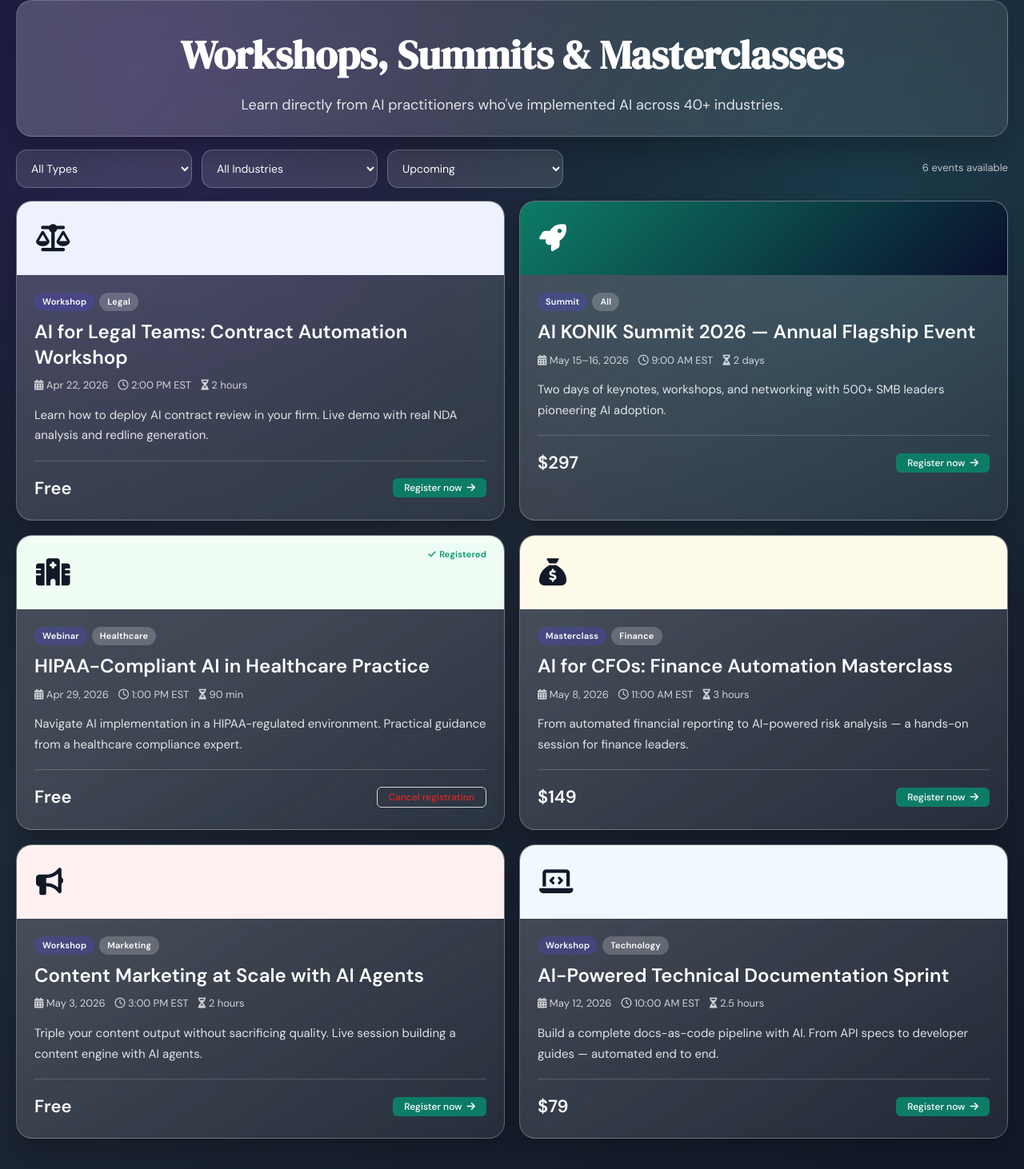
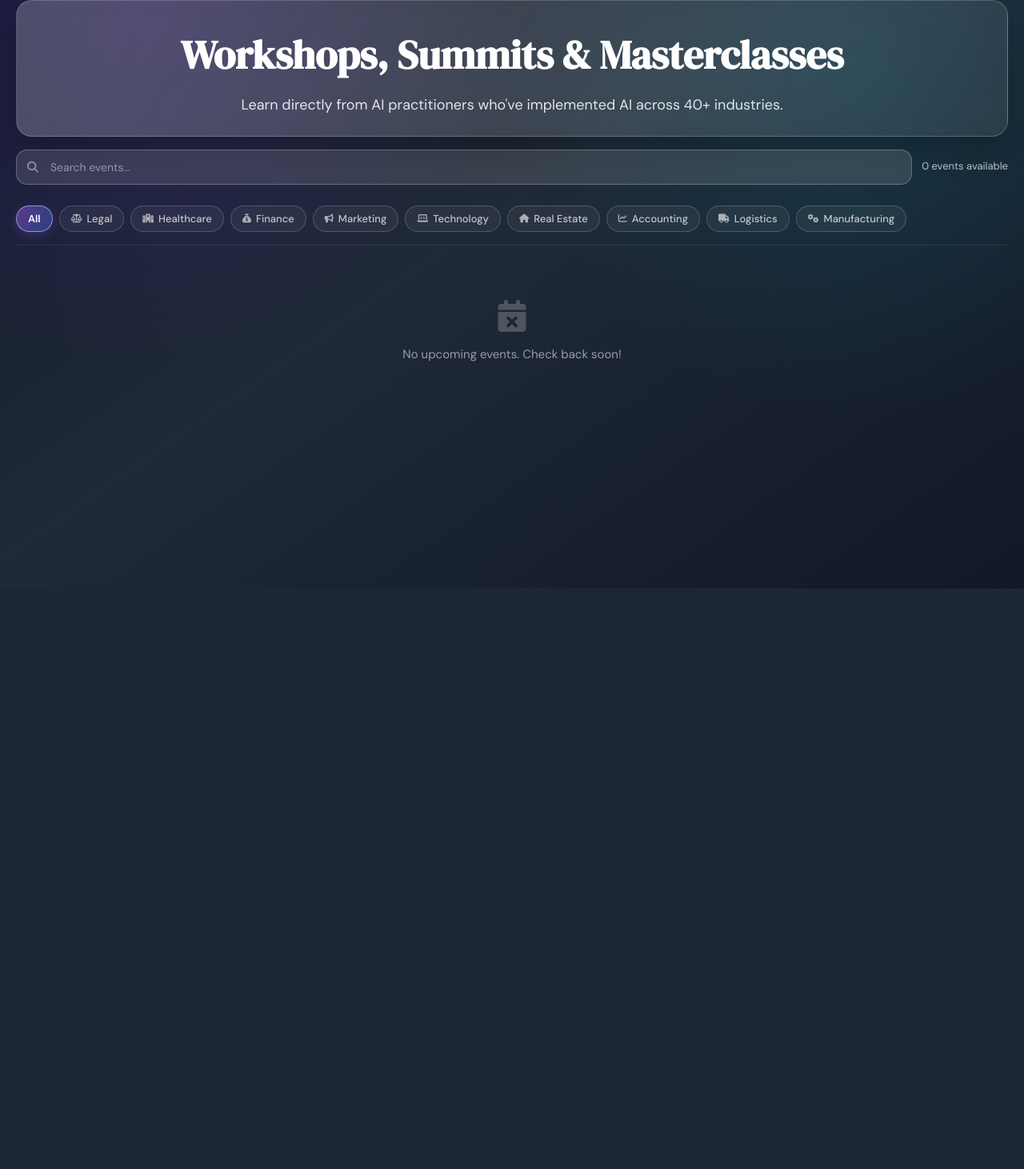
Before and after one commit to IRCHrocks25/AI_Konik, a Django app: page /events/ in a window 1280 px wide. Shown: the part 64-1526 px from the top of the page at 80% size. After the commit the page ends 800 px from the top, so only its background shows below. Run offline with Django 4.2, Linux system fonts and the light colour scheme; data comes from the database, SQL or seed files in the repository; data that the repository does not hold is empty; some libraries are stand-ins or nearby versions.

Commit message:
Phase 9 Chunk 9.3: events.html + tools.html public pages cutover to API

```diff
--- a/myApp/templates/events.html
+++ b/myApp/templates/events.html
@@ -11,35 +11,35 @@
 .hero{text-align:center;padding:28px 24px 24px;margin-bottom:16px}
 .hero h1{margin:0 0 8px;font-family:'DM Serif Display',serif;color:#fff;font-size:clamp(34px,4vw,50px)}
 .hero p{margin:0 auto;max-width:900px;color:rgba(255,255,255,.86);font-size:18px;line-height:1.6}
-.controls{margin-bottom:16px;display:grid;grid-template-columns:repeat(3, minmax(180px, 220px)) 1fr;gap:12px;align-items:center}
-.filter-select{border:1px solid rgba(255,255,255,.24);background:rgba(255,255,255,.12);color:#fff;padding:13px 14px;border-radius:14px;cursor:pointer;font-size:14px}
-.filter-select option{color:#111827}
-.results-hint{justify-self:end;color:rgba(255,255,255,.72);font-size:13px}
-.events-grid{display:grid;grid-template-columns:repeat(2,minmax(0,1fr));gap:18px}
-.event-card{border:1px solid rgba(255,255,255,.24);border-radius:20px;overflow:hidden;transition:all .2s;background:linear-gradient(150deg, rgba(255,255,255,.2), rgba(255,255,255,.07));box-shadow:0 10px 28px rgba(0,0,0,.22);backdrop-filter:blur(6px)}
+.ev-controls-row{display:flex;align-items:center;gap:12px;margin-bottom:12px;flex-wrap:wrap}
+.ev-search-wrap{position:relative;flex:1;min-width:220px}
+.ev-search-icon{position:absolute;left:14px;top:50%;transform:translateY(-50%);color:rgba(255,255,255,.45);font-size:14px;pointer-events:none}
+.ev-search-input{width:100%;padding:12px 14px 12px 42px;border:1px solid rgba(255,255,255,.24);background:rgba(255,255,255,.12);color:#fff;border-radius:14px;font-size:14px;font-family:inherit;outline:none;box-sizing:border-box;transition:border-color .15s}
+.ev-search-input::placeholder{color:rgba(255,255,255,.45)}
+.ev-search-input:focus{border-color:rgba(168,85,247,.55)}
+.results-hint{color:rgba(255,255,255,.72);font-size:13px;white-space:nowrap}
+@keyframes shimmer{from{opacity:.55}to{opacity:1}}
+.industry-row{display:flex;flex-wrap:wrap;gap:8px;padding:14px 0 16px;margin-bottom:4px;border-bottom:1px solid rgba(255,255,255,.08)}
+.ind-filter{border:1px solid rgba(255,255,255,.18);background:rgba(255,255,255,.05);color:rgba(255,255,255,.72);padding:7px 14px;border-radius:999px;cursor:pointer;font-size:13px;font-weight:500;font-family:inherit;display:inline-flex;align-items:center;gap:6px;transition:all .15s}
+.ind-filter i{font-size:11px;opacity:.85}
+.ind-filter:hover{background:rgba(255,255,255,.12);color:#fff}
+.ind-filter.active{border-color:rgba(214,203,255,.6);background:linear-gradient(120deg,rgba(168,85,247,.45),rgba(59,130,246,.35));color:#fff;font-weight:600;box-shadow:0 4px 14px rgba(139,92,246,.25)}
+.ind-filter.active i{opacity:1}
+.ind-skel{display:inline-block;border-radius:999px;background:rgba(255,255,255,.09);animation:shimmer 1.1s ease-in-out infinite alternate}
+.events-grid{display:grid;grid-template-columns:repeat(2,minmax(0,1fr));gap:18px;margin-top:16px}
+.event-card{border:1px solid rgba(255,255,255,.24);border-radius:20px;overflow:hidden;transition:all .2s;background:linear-gradient(150deg,rgba(255,255,255,.2),rgba(255,255,255,.07));box-shadow:0 10px 28px rgba(0,0,0,.22);backdrop-filter:blur(6px)}
 .event-card:hover{transform:translateY(-3px);border-color:rgba(255,255,255,.45);box-shadow:0 14px 35px rgba(0,0,0,.3)}
 .event-banner{height:92px;display:flex;align-items:center;padding:0 24px;font-size:34px;position:relative}
+.event-banner-img{width:100%;height:100%;object-fit:cover;display:block}
 .event-body{padding:22px}
 .event-title{font-size:24px;font-weight:600;color:#fff;line-height:1.3;margin-bottom:10px}
 .event-meta{display:flex;gap:12px;font-size:13px;color:rgba(255,255,255,.76);margin-bottom:14px;flex-wrap:wrap}
-.event-desc{font-size:15px;color:rgba(255,255,255,.86);line-height:1.7;margin-bottom:18px}
-.event-footer{display:flex;align-items:center;justify-content:space-between;padding-top:16px;border-top:1px solid rgba(255,255,255,.18)}
-.event-price{font-size:22px;font-weight:700;color:#fff}
-.seats-badge{font-size:11px;padding:3px 8px;background:rgba(251,191,36,.24);color:#fde68a;border-radius:20px;font-weight:600;margin-top:4px;display:inline-block}
-.badge-navy{background:rgba(79,70,229,.28);color:#fff}
-.reg-modal{display:none;position:fixed;inset:0;background:rgba(0,0,0,.55);z-index:200;align-items:center;justify-content:center}
-.reg-modal.open{display:flex}
-.reg-modal-box{background:#fff;border-radius:20px;padding:32px;width:440px;max-width:90vw;box-shadow:var(--shadow2)}
-@media(max-width:980px){
-  .controls{grid-template-columns:1fr 1fr}
-  .results-hint{justify-self:start}
-  .events-grid{grid-template-columns:1fr}
-}
-@media(max-width:680px){
-  .portal-wrap{padding:96px 14px 28px}
-  .controls{grid-template-columns:1fr}
-  .hero p{font-size:16px}
-}
+.event-desc{font-size:15px;color:rgba(255,255,255,.86);line-height:1.7;margin-bottom:18px;display:-webkit-box;-webkit-line-clamp:3;-webkit-box-orient:vertical;overflow:hidden}
+.event-footer{display:flex;align-items:center;justify-content:space-between;padding-top:16px;border-top:1px solid rgba(255,255,255,.18);min-height:40px}
+.ev-skel-banner{background:rgba(255,255,255,.08);animation:shimmer 1.2s ease-in-out infinite alternate}
+.ev-skel-line{border-radius:4px;animation:shimmer 1.2s ease-in-out infinite alternate}
+@media(max-width:980px){.events-grid{grid-template-columns:1fr}}
+@media(max-width:680px){.portal-wrap{padding:96px 14px 28px}.hero p{font-size:16px}}
 </style>
 </head>
 <body class="dark-app">
@@ -96,123 +96,219 @@
   applyImpersonationBanner(d);
 }).catch(()=>{});
 </script>
+
 <div class="page-shell portal-wrap">
   <section class="hero glass">
-    <h1>Workshops, Summits & Masterclasses</h1>
+    <h1>Workshops, Summits &amp; Masterclasses</h1>
     <p>Learn directly from AI practitioners who've implemented AI across 40+ industries.</p>
   </section>
   <div>
-    <div class="controls">
-      <select class="filter-select"><option>All Types</option><option>Workshop</option><option>Summit</option><option>Webinar</option><option>Masterclass</option></select>
-      <select class="filter-select"><option>All Industries</option><option>Legal</option><option>Healthcare</option><option>Finance</option><option>Marketing</option></select>
-      <select class="filter-select"><option>Upcoming</option><option>This Week</option><option>This Month</option></select>
-      <div class="results-hint" id="results-hint">0 events available</div>
+    <div class="ev-controls-row">
+      <div class="ev-search-wrap">
+        <i class="fa-solid fa-magnifying-glass ev-search-icon"></i>
+        <input type="text" id="ev-search" class="ev-search-input" placeholder="Search events…" autocomplete="off">
+      </div>
+      <span class="results-hint" id="results-hint"></span>
     </div>
+    <section class="industry-row" id="ind-filters"></section>
     <div class="events-grid" id="events-grid"></div>
-  </div>
-</div>
-
-<div class="reg-modal" id="reg-modal">
-  <div class="reg-modal-box">
-    <h2 style="font-family:'DM Serif Display',serif;font-size:22px;color:var(--navy);margin-bottom:6px" id="modal-title">Register for Event</h2>
-    <p style="font-size:13px;color:var(--slate);margin-bottom:20px">You'll receive a Zoom link and calendar invite within 5 minutes of registering.</p>
-    <div id="modal-free">
-      <div style="background:var(--teal-light);border-radius:10px;padding:14px 16px;margin-bottom:20px;font-size:13px;color:var(--teal);font-weight:500"><i class="fa-solid fa-check"></i> This is a free event — one click to register</div>
-      <button class="btn btn-teal btn-lg" style="width:100%;justify-content:center" onclick="completeReg()">Register now — it's free</button>
-    </div>
-    <div id="modal-paid" style="display:none">
-      <div class="form-group"><label class="form-label">Card number</label><input class="form-input" placeholder="4242 4242 4242 4242"></div>
-      <div style="display:grid;grid-template-columns:1fr 1fr;gap:12px">
-        <div class="form-group"><label class="form-label">Expiry</label><input class="form-input" placeholder="MM/YY"></div>
-        <div class="form-group"><label class="form-label">CVC</label><input class="form-input" placeholder="123"></div>
-      </div>
-      <button class="btn btn-teal btn-lg" style="width:100%;justify-content:center" onclick="completeReg()" id="pay-btn">Pay &amp; Register</button>
-    </div>
-    <button class="btn btn-ghost" style="width:100%;justify-content:center;margin-top:10px" onclick="closeReg()">Cancel</button>
   </div>
 </div>
 
 <div class="toast" id="toast"></div>
 
 <script>
-const EVENTS=[
-  {id:1,emoji:'<i class="fa-solid fa-scale-balanced"></i>',bg:'#EEF2FF',title:'AI for Legal Teams: Contract Automation Workshop',type:'Workshop',date:'Apr 22, 2026',time:'2:00 PM EST',duration:'2 hours',industry:'Legal',desc:'Learn how to deploy AI contract review in your firm. Live demo with real NDA analysis and redline generation.',price:0,seats:8,cap:30,registered:false},
-  {id:2,emoji:'<i class="fa-solid fa-rocket"></i>',bg:'linear-gradient(135deg,#0D7C66,#0A0F2C)',title:'AI KONIK Summit 2026 — Annual Flagship Event',type:'Summit',date:'May 15–16, 2026',time:'9:00 AM EST',duration:'2 days',industry:'All',desc:'Two days of keynotes, workshops, and networking with 500+ SMB leaders pioneering AI adoption.',price:297,seats:42,cap:500,registered:false},
-  {id:3,emoji:'<i class="fa-solid fa-hospital"></i>',bg:'#F0FDF4',title:'HIPAA-Compliant AI in Healthcare Practice',type:'Webinar',date:'Apr 29, 2026',time:'1:00 PM EST',duration:'90 min',industry:'Healthcare',desc:'Navigate AI implementation in a HIPAA-regulated environment. Practical guidance from a healthcare compliance expert.',price:0,seats:67,cap:200,registered:true},
-  {id:4,emoji:'<i class="fa-solid fa-sack-dollar"></i>',bg:'#FFFBEB',title:'AI for CFOs: Finance Automation Masterclass',type:'Masterclass',date:'May 8, 2026',time:'11:00 AM EST',duration:'3 hours',industry:'Finance',desc:'From automated financial reporting to AI-powered risk analysis — a hands-on session for finance leaders.',price:149,seats:12,cap:40,registered:false},
-  {id:5,emoji:'<i class="fa-solid fa-bullhorn"></i>',bg:'#FFF1F2',title:'Content Marketing at Scale with AI Agents',type:'Workshop',date:'May 3, 2026',time:'3:00 PM EST',duration:'2 hours',industry:'Marketing',desc:'Triple your content output without sacrificing quality. Live session building a content engine with AI agents.',price:0,seats:24,cap:100,registered:false},
-  {id:6,emoji:'<i class="fa-solid fa-laptop-code"></i>',bg:'#F0F9FF',title:'AI-Powered Technical Documentation Sprint',type:'Workshop',date:'May 12, 2026',time:'10:00 AM EST',duration:'2.5 hours',industry:'Technology',desc:'Build a complete docs-as-code pipeline with AI. From API specs to developer guides — automated end to end.',price:79,seats:5,cap:25,registered:false},
-];
+function escHtml(s){return String(s||'').replace(/[&<>"']/g,function(c){return{'&':'&amp;','<':'&lt;','>':'&gt;','"':'&quot;',"'":'&#39;'}[c]});}
 
-let selectedEvent=null;
-
-function bannerIconColor(bg){
-  const val = (bg || '').toLowerCase();
-  if(val.includes('#0d7c66') || val.includes('#0a0f2c') || val.includes('#0f172a') || val.includes('#1f2937')){
-    return '#ffffff';
-  }
-  if(val.startsWith('linear-gradient')) return '#ffffff';
-  return '#111827';
-}
-
-function renderEvents(){
-  document.getElementById('results-hint').textContent = `${EVENTS.length} events available`;
-  document.getElementById('events-grid').innerHTML=EVENTS.map(e=>{
-    const seatsLeft=e.cap-e.seats;
-    const seatsWarn=seatsLeft<15;
-    const iconColor = bannerIconColor(e.bg);
-    return `
-    <div class="event-card">
-      <div class="event-banner" style="background:${e.bg};color:${iconColor}">${e.emoji}
-        ${e.registered?'<span class="badge badge-green" style="position:absolute;top:12px;right:12px"><i class="fa-solid fa-check"></i> Registered</span>':''}
-      </div>
-      <div class="event-body">
-        <div style="display:flex;gap:6px;margin-bottom:10px">
-          <span class="badge badge-navy">${e.type}</span>
-          <span class="badge badge-gray">${e.industry}</span>
-        </div>
-        <div class="event-title">${e.title}</div>
-        <div class="event-meta">
-          <span><i class="fa-solid fa-calendar-days"></i> ${e.date}</span>
-          <span><i class="fa-regular fa-clock"></i> ${e.time}</span>
-          <span><i class="fa-solid fa-hourglass-half"></i> ${e.duration}</span>
-        </div>
-        <div class="event-desc">${e.desc}</div>
-        <div class="event-footer">
-          <div>
-            <div class="event-price">${e.price===0?'Free':'$'+e.price}</div>
-            ${seatsWarn?`<div class="seats-badge">${seatsLeft} seats left</div>`:''}
-          </div>
-          ${e.registered
-            ?'<button class="btn btn-ghost btn-sm" style="color:var(--red)">Cancel registration</button>'
-            :`<button class="btn btn-teal btn-sm" onclick="openReg(${e.id})">Register now <i class="fa-solid fa-arrow-right"></i></button>`
-          }
-        </div>
-      </div>
-    </div>`;
-  }).join('');
-}
-
-function openReg(id){
-  selectedEvent=EVENTS.find(e=>e.id===id);
-  document.getElementById('modal-title').textContent='Register: '+selectedEvent.title.slice(0,40)+'...';
-  document.getElementById('modal-free').style.display=selectedEvent.price===0?'block':'none';
-  document.getElementById('modal-paid').style.display=selectedEvent.price>0?'block':'none';
-  if(selectedEvent.price>0) document.getElementById('pay-btn').textContent=`Pay $${selectedEvent.price} & Register`;
-  document.getElementById('reg-modal').classList.add('open');
-}
-function closeReg(){document.getElementById('reg-modal').classList.remove('open');}
-function completeReg(){
-  closeReg();
-  selectedEvent.registered=true;
-  renderEvents();
-  showToast("You're registered! Check your email for the Zoom link and calendar invite.",'success');
-}
 function showToast(msg,type=''){
   const t=document.getElementById('toast');
   t.textContent=msg;t.className='toast show '+(type||'');
   setTimeout(()=>t.className='toast',4000);
 }
+
+function fmtEvDate(iso) {
+  if (!iso) return '';
+  const d = new Date(iso);
+  const date = d.toLocaleDateString('en-US', {month:'short', day:'numeric', year:'numeric'});
+  const time = d.toLocaleTimeString('en-US', {hour:'numeric', minute:'2-digit'});
+  return date + ' · ' + time;
+}
+
+// Deterministic banner palette keyed by industry slug
+const EV_BANNER_PAL = {
+  legal:        {bg:'#EEF2FF', color:'#4f46e5'},
+  healthcare:   {bg:'#F0FDF4', color:'#16a34a'},
+  finance:      {bg:'#FFFBEB', color:'#d97706'},
+  marketing:    {bg:'#FFF1F2', color:'#e11d48'},
+  technology:   {bg:'#F0F9FF', color:'#0284c7'},
+  realestate:   {bg:'#FDF4FF', color:'#9333ea'},
+  accounting:   {bg:'#FFF7ED', color:'#ea580c'},
+  logistics:    {bg:'#F0FDF9', color:'#0f9f6e'},
+  manufacturing:{bg:'#FEF9C3', color:'#ca8a04'},
+};
+const EV_DEFAULT_PAL = {bg:'#EEF2FF', color:'#4f46e5'};
+
+let allEvents = [];
+let currentIndustry = '';
+let evSearchVal = '';
+
+// ── INDUSTRY FILTER ──────────────────────────────────────────────────────────
+function initEvIndustryFilters() {
+  const section = document.getElementById('ind-filters');
+  if (!section) return;
+
+  const SKEL_W = [72, 90, 72, 84, 96, 88];
+  section.innerHTML = '<button class="ind-filter active" data-slug="" onclick="filterEvInd(\'\')">All</button>' +
+    SKEL_W.map(function(w) { return '<span class="ind-skel" style="width:' + w + 'px;height:34px"></span>'; }).join('');
+
+  const urlInd = new URLSearchParams(window.location.search).get('industry') || '';
+  if (urlInd) currentIndustry = urlInd;
+
+  fetch('/api/industries', {credentials: 'same-origin'})
+    .then(function(r) { return r.ok ? r.json() : {industries: []}; })
+    .then(function(data) {
+      const industries = data.industries || [];
+      let html = '<button class="ind-filter' + (!currentIndustry ? ' active' : '') + '" data-slug="" onclick="filterEvInd(\'\')">All</button>';
+      for (let i = 0; i < industries.length; i++) {
+        const ind = industries[i];
+        if (!ind.is_active) continue;
+        const active = ind.slug === currentIndustry ? ' active' : '';
+        html += '<button class="ind-filter' + active + '" data-slug="' + escHtml(ind.slug) + '" onclick="filterEvInd(\'' + escHtml(ind.slug) + '\')">' +
+          '<i class="fa-solid ' + escHtml(ind.icon_class || 'fa-briefcase') + '"></i> ' + escHtml(ind.name) + '</button>';
+      }
+      section.innerHTML = html;
+      if (currentIndustry) renderFilteredEvents();
+    })
+    .catch(function() {
+      const s = document.getElementById('ind-filters');
+      if (s) s.innerHTML = '<button class="ind-filter active" data-slug="" onclick="filterEvInd(\'\')">All</button>';
+      showToast('Could not load filters', '');
+    });
+}
+
+function filterEvInd(slug) {
+  currentIndustry = slug;
+  document.querySelectorAll('#ind-filters .ind-filter').forEach(function(b) {
+    b.classList.toggle('active', b.dataset.slug === slug);
+  });
+  renderFilteredEvents();
+}
+
+// ── EVENTS FETCH + RENDER ────────────────────────────────────────────────────
+function evSkeleton() {
+  const card = '<div class="event-card">' +
+    '<div class="event-banner ev-skel-banner"></div>' +
+    '<div class="event-body">' +
+      '<div class="ev-skel-line" style="height:12px;width:55%;background:rgba(255,255,255,.1);margin-bottom:12px"></div>' +
+      '<div class="ev-skel-line" style="height:22px;width:88%;background:rgba(255,255,255,.1);margin-bottom:10px"></div>' +
+      '<div class="ev-skel-line" style="height:13px;width:68%;background:rgba(255,255,255,.07);margin-bottom:10px"></div>' +
+      '<div class="ev-skel-line" style="height:52px;background:rgba(255,255,255,.07)"></div>' +
+    '</div></div>';
+  return card + card + card + card;
+}
+
+async function fetchAndRenderEvents() {
+  const grid = document.getElementById('events-grid');
+  if (!grid) return;
+  grid.innerHTML = evSkeleton();
+
+  try {
+    const r = await fetch('/api/events', {credentials: 'same-origin'});
+    if (!r.ok) throw new Error(r.status);
+    const data = await r.json();
+    allEvents = data.events || [];
+    renderFilteredEvents();
+  } catch(e) {
+    grid.innerHTML = evEmptyState('No upcoming events. Check back soon!');
+    showToast('Could not load events', '');
+  }
+}
+
+function evEmptyState(msg) {
+  return '<div style="grid-column:1/-1;text-align:center;padding:52px 20px;color:rgba(255,255,255,.55)">' +
+    '<i class="fa-solid fa-calendar-xmark" style="font-size:40px;display:block;margin-bottom:16px;opacity:.4"></i>' +
+    '<p style="font-size:15px">' + escHtml(msg) + '</p></div>';
+}
+
+function renderFilteredEvents() {
+  const grid = document.getElementById('events-grid');
+  const hint = document.getElementById('results-hint');
+  if (!grid) return;
+
+  const search = evSearchVal.toLowerCase();
+  const filtered = allEvents.filter(function(ev) {
+    if (currentIndustry && (!ev.industry || ev.industry.slug !== currentIndustry)) return false;
+    if (search && !(ev.title || '').toLowerCase().includes(search)) return false;
+    return true;
+  });
+
+  if (hint) hint.textContent = filtered.length + ' event' + (filtered.length !== 1 ? 's' : '') + ' available';
+
+  if (!filtered.length) {
+    grid.innerHTML = evEmptyState(search || currentIndustry ? 'No events match these filters.' : 'No upcoming events. Check back soon!');
+    return;
+  }
+
+  grid.innerHTML = filtered.map(renderEventCard).join('');
+}
+
+function renderEventCard(ev) {
+  const ind = ev.industry || null;
+  const pal = (ind && EV_BANNER_PAL[ind.slug]) ? EV_BANNER_PAL[ind.slug] : EV_DEFAULT_PAL;
+
+  let bannerHtml;
+  if (ev.image_url) {
+    bannerHtml = '<div class="event-banner" style="padding:0;overflow:hidden">' +
+      '<img src="' + escHtml(ev.image_url) + '" class="event-banner-img" alt="" loading="lazy">' +
+      (ev.is_featured ? '<span class="badge badge-navy" style="position:absolute;top:12px;right:12px;font-size:10px"><i class="fa-solid fa-star"></i> Featured</span>' : '') +
+      '</div>';
+  } else {
+    const iconCls = ind ? escHtml(ind.icon_class || 'fa-calendar-days') : 'fa-calendar-days';
+    bannerHtml = '<div class="event-banner" style="background:' + escHtml(pal.bg) + ';color:' + escHtml(pal.color) + ';justify-content:center;font-size:36px">' +
+      '<i class="fa-solid ' + iconCls + '"></i>' +
+      (ev.is_featured ? '<span class="badge badge-navy" style="position:absolute;top:12px;right:12px;font-size:10px"><i class="fa-solid fa-star"></i> Featured</span>' : '') +
+      '</div>';
+  }
+
+  const meta = [fmtEvDate(ev.event_date), ev.location].filter(Boolean).join(' · ');
+  const typePill = ev.event_type ? '<span class="badge badge-navy">' + escHtml(ev.event_type) + '</span>' : '';
+  const indPill = ind ? '<span class="badge badge-gray">' +
+    '<i class="fa-solid ' + escHtml(ind.icon_class || 'fa-briefcase') + '" style="font-size:10px;margin-right:3px"></i>' +
+    escHtml(ind.name) + '</span>' : '';
+  const pillRow = (typePill || indPill)
+    ? '<div style="display:flex;gap:6px;flex-wrap:wrap;margin-bottom:10px">' + typePill + indPill + '</div>'
+    : '';
+
+  const regBtn = ev.registration_url
+    ? '<a href="' + escHtml(ev.registration_url) + '" target="_blank" rel="noopener noreferrer" class="btn btn-teal btn-sm">Register <i class="fa-solid fa-arrow-right"></i></a>'
+    : '';
+
+  return '<div class="event-card">' +
+    bannerHtml +
+    '<div class="event-body">' +
+      pillRow +
+      '<div class="event-title">' + escHtml(ev.title) + '</div>' +
+      (meta ? '<div class="event-meta"><span><i class="fa-solid fa-calendar-days"></i> ' + escHtml(meta) + '</span></div>' : '') +
+      '<div class="event-desc">' + escHtml(ev.description) + '</div>' +
+      '<div class="event-footer"><div></div>' + regBtn + '</div>' +
+    '</div>' +
+  '</div>';
+}
+
+// ── SEARCH INPUT ─────────────────────────────────────────────────────────────
+let evSearchTimer = null;
+const evSearchEl = document.getElementById('ev-search');
+if (evSearchEl) {
+  evSearchEl.addEventListener('input', function() {
+    clearTimeout(evSearchTimer);
+    evSearchTimer = setTimeout(function() {
+      evSearchVal = evSearchEl.value;
+      renderFilteredEvents();
+    }, 300);
+  });
+}
+
+// ── PROFILE MENU ─────────────────────────────────────────────────────────────
 const pmToggle = document.getElementById('profile-menu-toggle');
 const profileMenu = document.getElementById('profile-menu');
 if(pmToggle && profileMenu){
@@ -234,7 +330,10 @@
       .finally(()=>{window.location.href="{% url 'login' %}";});
   });
 }
-renderEvents();
+
+// ── INIT ─────────────────────────────────────────────────────────────────────
+initEvIndustryFilters();
+fetchAndRenderEvents();
 </script>
 </body>
 </html>
```
Also changed, not shown: myApp/templates/tools.html (+193 -139 lines).
